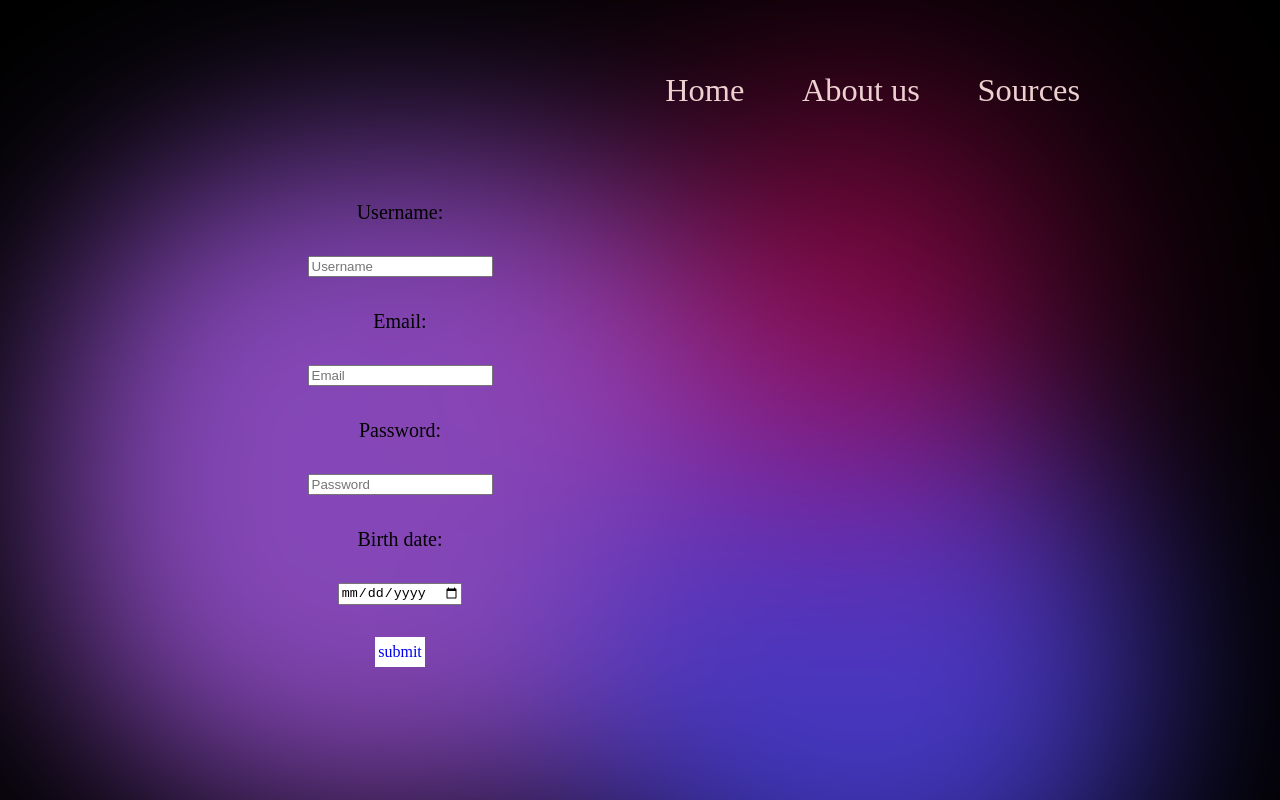
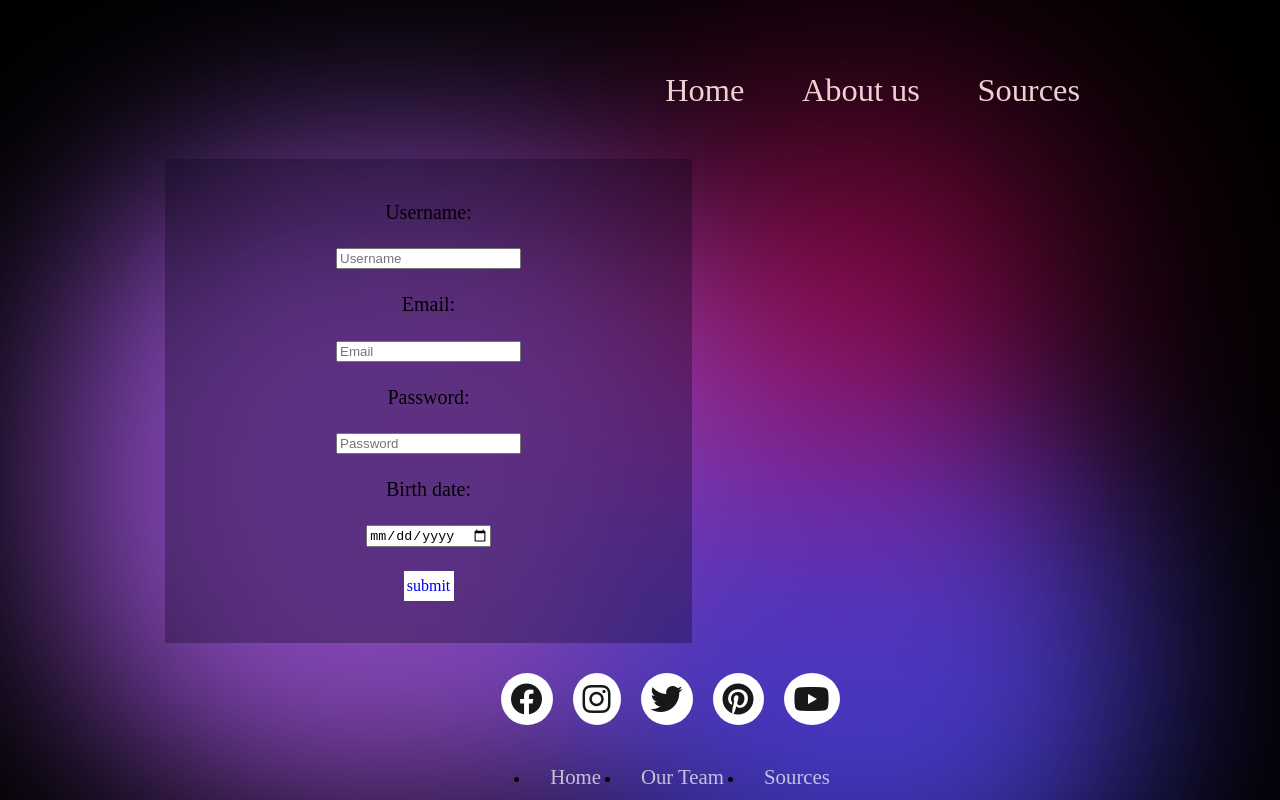
Before and after one commit to DYkartalova22/robotocs-in-the-tourism, a plain HTML site: page html/index.html in a window 1280 px wide. Shown: the top 800 px of the page. Drawn offline with Linux system fonts and the light colour scheme.

Commit message:
Add design for the sign up form

```diff
--- a/styles/index-style.css
+++ b/styles/index-style.css
@@ -146,11 +146,11 @@ p{
 
 .landing-image{
   width: 30vw;
-  margin-top: -80vh;
+ margin-top: -70vh;
   margin-right: 9.5vw;
-  background-image: url(../images/robot.png);
-  background-repeat: no-repeat;
-  justify-content: right;
+ background-image: url(../images/robot.png);
+ background-repeat: no-repeat;
+ justify-content: right;
   align-items:right;
   display:flex;
   float: right;
@@ -194,6 +194,8 @@ footer{
 .footerContainer{
   width: 100%;
   padding: 70px 30px 20px;
+  bottom:0;
+  position: relative;
 }
 
 .socialIcons{
@@ -271,3 +273,14 @@ footer{
   font-size: 20px;
   text-align: center;
 }
+
+#form-id{
+  box-sizing: border-box;
+  position: relative;
+ width: 527px;
+  height: 484px;
+  left: 165px;
+  top: 50px;
+  background: rgba(1, 1, 10, 0.3);
+  backdrop-filter: blur(31px);
+  }
```
